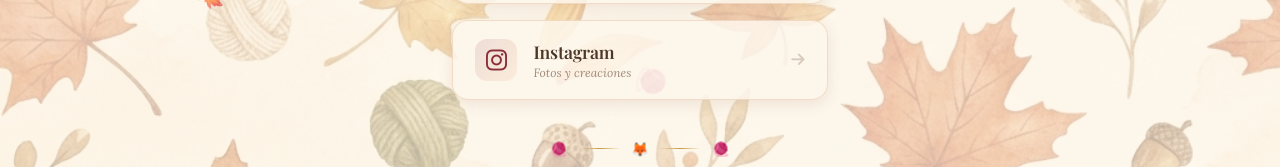
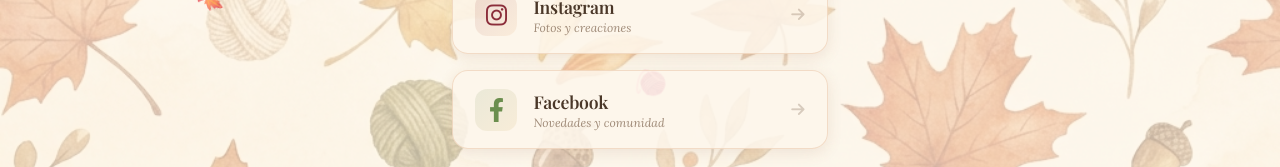
Before and after one commit to karen371/LinkZoremi, a plain HTML site: page index.html in a window 1280 px wide. Shown: the part 530-697 px from the top of the page. Drawn offline with nearby package versions, Linux system fonts and the light colour scheme; a web font is replaced by a local one.

Commit message:
feat: add Facebook social link card with custom styling

```diff
--- a/index.html
+++ b/index.html
@@ -55,6 +55,15 @@
                 </div>
                 <div class="link-arrow"><i class="fa-solid fa-arrow-right"></i></div>
             </a>
+
+            <a href="https://www.facebook.com/share/1bfcXsVEPP/" id="link-facebook" class="link-card facebook" target="_blank" rel="noopener">
+                <div class="link-icon"><i class="fa-brands fa-facebook-f"></i></div>
+                <div class="link-content">
+                    <span class="link-text">Facebook</span>
+                    <span class="link-subtitle">Novedades y comunidad</span>
+                </div>
+                <div class="link-arrow"><i class="fa-solid fa-arrow-right"></i></div>
+            </a>
         </main>
 
         <footer class="footer">
--- a/style.css
+++ b/style.css
@@ -261,6 +261,11 @@ body {
     background: linear-gradient(to bottom, var(--burgundy), var(--soft-orange));
 }
 
+/* Facebook specific */
+.facebook::before {
+    background: linear-gradient(to bottom, var(--moss-green), var(--gold-light));
+}
+
 .link-card:hover {
     transform: translateY(-4px);
     background: var(--card-hover-bg);
@@ -299,6 +304,11 @@ body {
     color: var(--burgundy);
 }
 
+.facebook .link-icon {
+    background: linear-gradient(135deg, rgba(107, 142, 78, 0.12), rgba(212, 170, 76, 0.12));
+    color: var(--moss-green);
+}
+
 .tiktok:hover .link-icon {
     background: linear-gradient(135deg, rgba(200, 117, 51, 0.25), rgba(196, 154, 60, 0.25));
     transform: scale(1.08) rotate(-3deg);
@@ -307,6 +317,11 @@ body {
 .instagram:hover .link-icon {
     background: linear-gradient(135deg, rgba(139, 45, 58, 0.25), rgba(232, 169, 96, 0.25));
     transform: scale(1.08) rotate(3deg);
+}
+
+.facebook:hover .link-icon {
+    background: linear-gradient(135deg, rgba(107, 142, 78, 0.25), rgba(212, 170, 76, 0.25));
+    transform: scale(1.08) rotate(-3deg);
 }
 
 .link-content {
```
